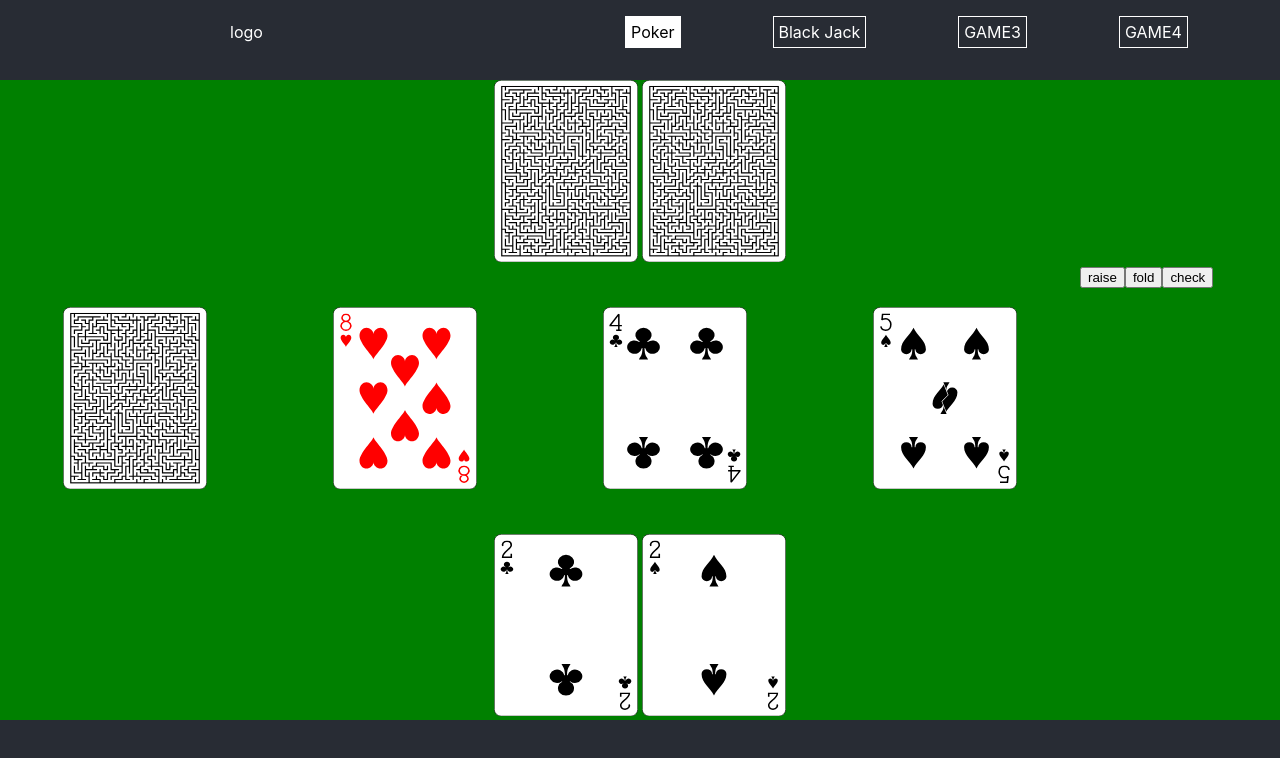
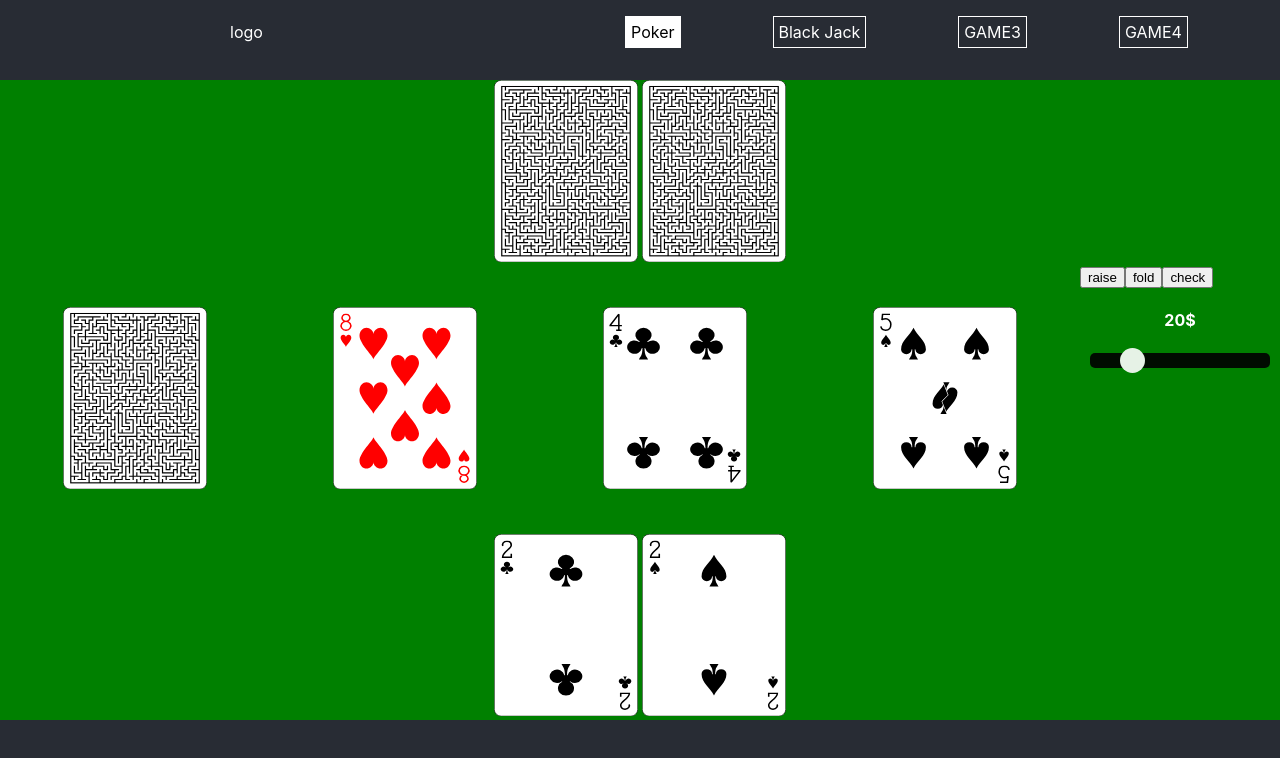
Before and after one commit to olsiq/trivial-games, a React (Create React App) app: page / in a window 1280 px wide. Shown: the top 758 px of the page. Built offline with nearby package versions, Linux system fonts and the light colour scheme.

Commit message:
adding slider

```diff
--- a/src/components/games/poker/controls/Controls.jsx
+++ b/src/components/games/poker/controls/Controls.jsx
@@ -1,11 +1,13 @@
 import React from "react";
 import { Button } from "../../../button";
+import { Slider } from "../../../slider";
 export const Controls = () => {
   return (
     <div className="controls">
       <Button action={"raise"} content={"raise"} />
       <Button action={"fold"} content={"fold"} />
       <Button action={"check"} content={"check"} />
+      <Slider />
     </div>
   );
 };
--- a/src/components/index.js
+++ b/src/components/index.js
@@ -2,4 +2,5 @@ import { GameLayout, BetsLayout, ControlsLayout } from "./layout";
 import { Game } from "./games";
 import { Card } from "./cards/Card";
 import { Header } from "./header";
-export { GameLayout, Game, BetsLayout, ControlsLayout, Card, Header };
+import { Slider } from "./slider";
+export { GameLayout, Game, BetsLayout, ControlsLayout, Card, Header, Slider };
--- /dev/null
+++ b/src/components/slider/index.js
@@ -0,0 +1,2 @@
+import { Slider } from "./Slider";
+export { Slider };
--- /dev/null
+++ b/src/components/slider/slider.css
@@ -0,0 +1,37 @@
+.slideContainer {
+  display: flex;
+  justify-content: center;
+  flex-direction: column;
+  align-content: center;
+  align-items: center;
+}
+
+.slider {
+  -webkit-appearance: none;
+  width: 90%;
+  height: 15px;
+  border-radius: 5px;
+  background: #000000;
+  outline: none;
+  opacity: 0.9;
+  -webkit-transition: 0.2s;
+  transition: opacity 0.2s;
+}
+
+.slider::-webkit-slider-thumb {
+  -webkit-appearance: none;
+  appearance: none;
+  width: 25px;
+  height: 25px;
+  border-radius: 50%;
+  background: #ffffff;
+  cursor: pointer;
+}
+
+.slider::-moz-range-thumb {
+  width: 25px;
+  height: 25px;
+  border-radius: 50%;
+  background: #047eaa;
+  cursor: pointer;
+}
```
